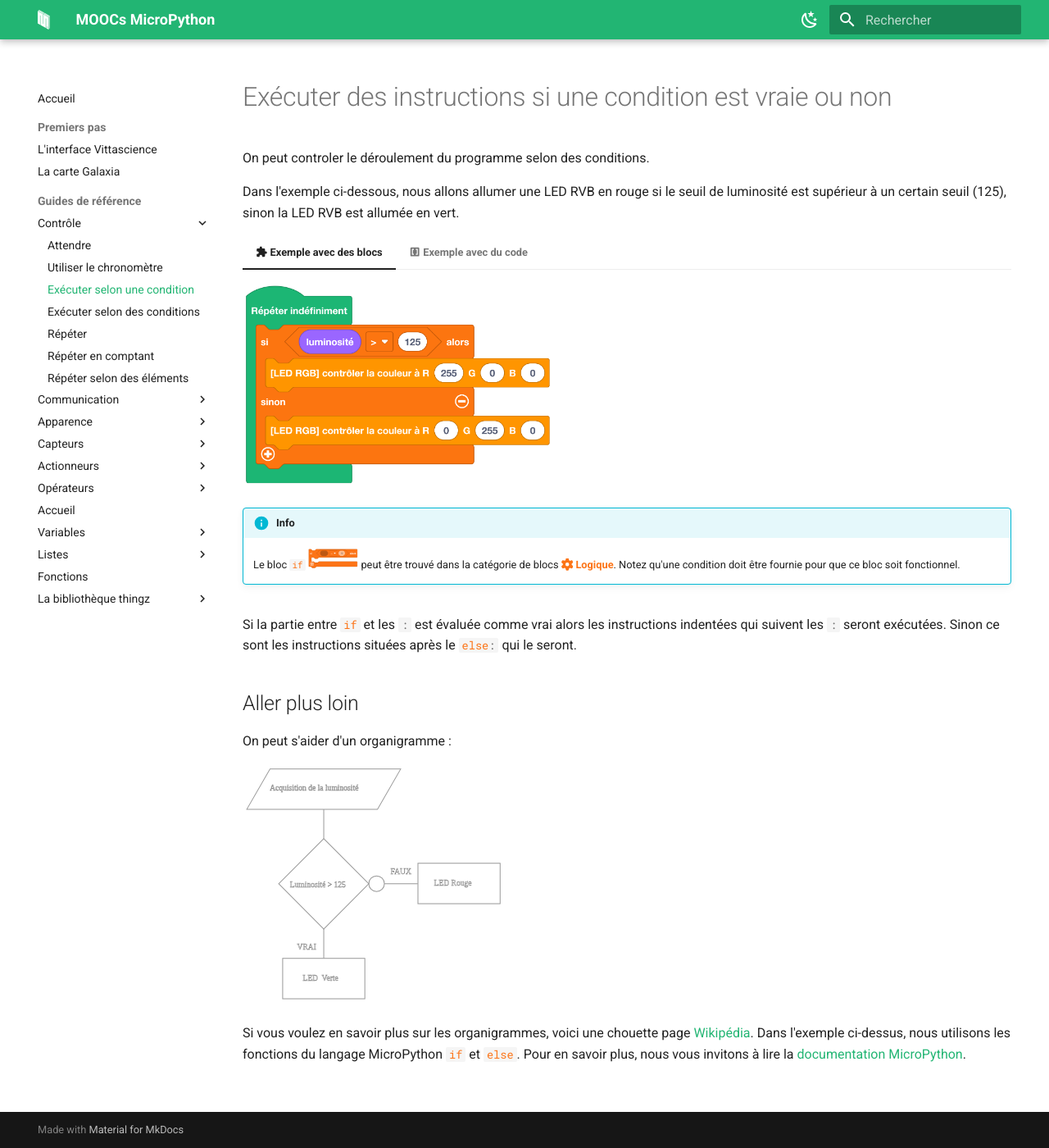
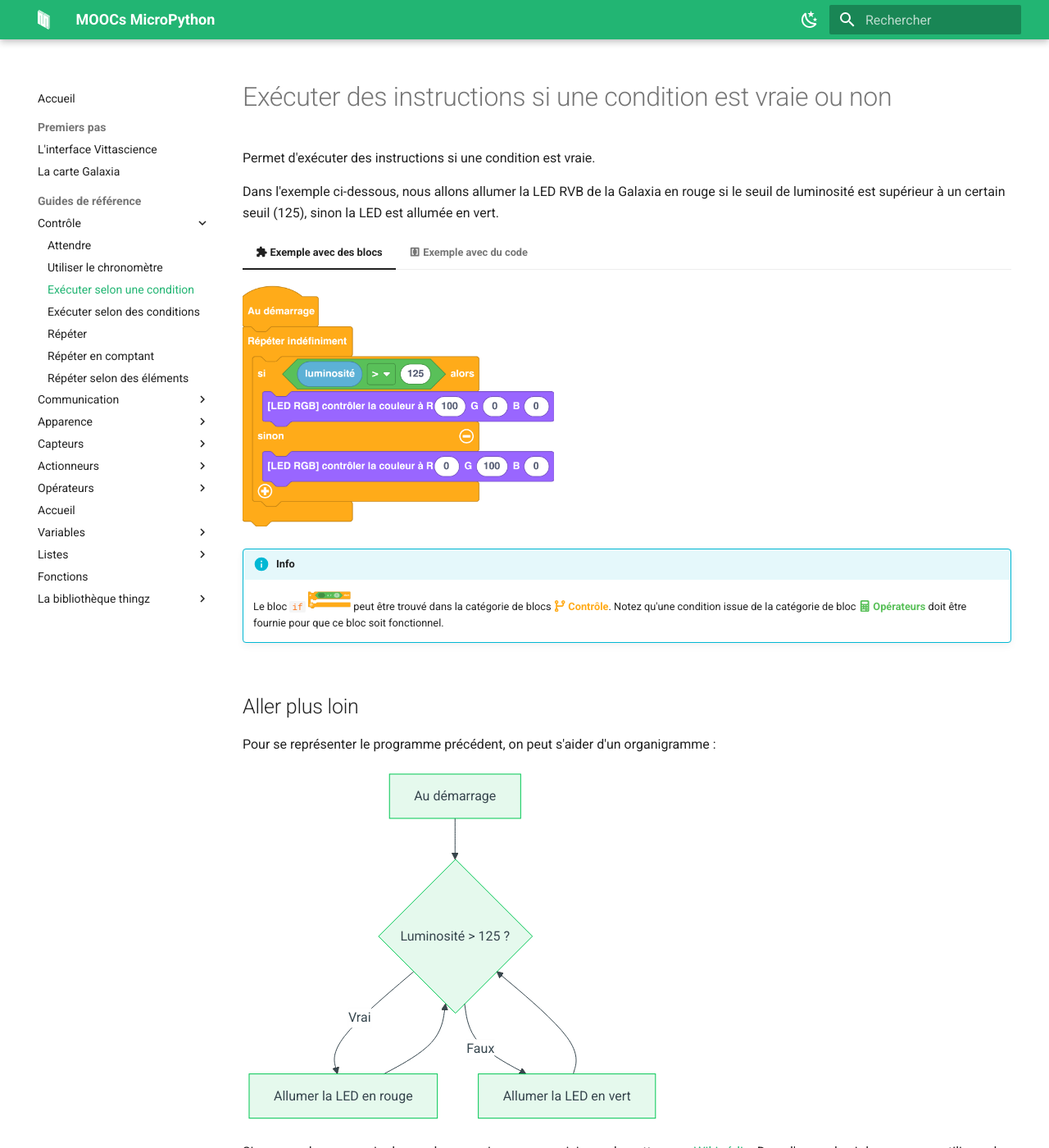
Before and after one commit to imt-atlantique/micropython_doc, an MkDocs documentation site: the page built from docs/controle/executer_des_instructions_selon_une_condition.md, in a window 1280 px wide and 1400 px high. Shown: the whole window at 82% size. Built offline with MkDocs 1.6.1 and Material for MkDocs 9.7.7, drawn with Linux system fonts in a browser that asks for light colours.

Commit message:
Aperçus d'écran Scratch partout !

````diff
--- a/docs/controle/executer_des_instructions_selon_une_condition.md
+++ b/docs/controle/executer_des_instructions_selon_une_condition.md
@@ -5,15 +5,15 @@ hide:
 
 # Exécuter des instructions si une condition est vraie ou non
 
-On peut controler le déroulement du programme selon des conditions.
+Permet d'exécuter des instructions si une condition est vraie.
 
-Dans l'exemple ci-dessous, nous allons allumer une LED RVB en rouge si le seuil de luminosité est supérieur à un certain seuil (125), sinon la LED RVB est allumée en vert.
+Dans l'exemple ci-dessous, nous allons allumer la LED RVB de la Galaxia en rouge si le seuil de luminosité est supérieur à un certain seuil (125), sinon la LED est allumée en vert.
 
 === ":material-puzzle: Exemple avec des blocs"
-    ![Bloc Si/Sinon](decisionnelle.png){: style="width:380px;"}
+    ![Bloc Si/Sinon](executer_des_instructions_selon_une_condition.png){: style="width:380px;"}
 
 	!!! info
-    	Le bloc `#!python if` ![Bloc if](if.png){: style="height:24px;"} peut être trouvé dans la catégorie de blocs [:fontawesome-solid-gear: Logique](#){: style="color: rgb(252,116,23); font-weight: bold;"}. Notez qu'une condition doit être fournie pour que ce bloc soit fonctionnel.
+    	Le bloc `#!python if` ![Bloc if](if.png){: style="height:24px;"} peut être trouvé dans la catégorie de blocs [:fontawesome-solid-code-branch: Contrôle](#){: style="color: rgb(255, 171, 25); font-weight: bold;"}. Notez qu'une condition issue de la catégorie de bloc [:fontawesome-solid-calculator: Opérateurs](#){: style="color: rgb(89, 192, 89); font-weight: bold;"} doit être fournie pour que ce bloc soit fonctionnel.
 
 === ":material-code-array: Exemple avec du code"
 
@@ -30,23 +30,20 @@ Dans l'exemple ci-dessous, nous allons allumer une LED RVB en rouge si le seuil
 			led.set_colors(0, 255, 0)
 	```
 
-	**Si** la partie entre `#!python if` et les `#!python :` est évaluée comme vrai
-
-	**alors** les instructions sur les lignes indentées qui suivent dessous seront exécutées.
-
-	**Sinon** ce sont les instructions situées après le `#!python else:` qui le seront.
-
-
-	Je rappelle que la tabulation fait partie de la structure dans python, que le bloc de code executé si le `#!python if` est vrai, comporte une tabulation par rapport au `#!python if` et que le `#!python else` ce retrouve tabulé au même niveau que le `#!python if`
-
-Si la partie entre `#!python if` et les `#!python :` est évaluée comme vrai alors les instructions indentées qui suivent les `#!python :` seront exécutées.	Sinon ce sont les instructions situées après le `#!python else:` qui le seront.
+	Si la partie entre `#!python if` et les `#!python :` est évaluée comme vrai alors les instructions indentées qui suivent les `#!python :` seront exécutées.	Sinon ce sont les instructions situées après le `#!python else:` qui le seront.
 
 
 ## Aller plus loin
+Pour se représenter le programme précédent, on peut s'aider d'un organigramme :
 
-On peut s'aider d'un organigramme :
-
-![mooc_ifelse](mooc.svg)
+``` mermaid
+graph TD
+  A[Au démarrage] --> B{Luminosité > 125 ?};
+  B -->|Vrai| C[Allumer la LED en rouge];
+  C --> B;
+  B -->|Faux| D[Allumer la LED en vert];
+  D --> B;
+```
 
 Si vous voulez en savoir plus sur les organigrammes, voici une chouette page [Wikipédia](https://fr.wikipedia.org/wiki/Organigramme_de_programmation).
 Dans l'exemple ci-dessus, nous utilisons les fonctions du langage MicroPython `#!python if` et `#!python else`. Pour en savoir plus, nous vous invitons à lire la [documentation MicroPython](https://www.micropython.fr/reference/02.mots_cles/if_elif_else/).
````
Also changed, not shown: docs/apparence/led_rgb/led_rgb.md (+6 -17 lines), docs/controle/executer_des_instructions_selon_des_conditions.md (+8 -8 lines), docs/apparence/led_rgb/led_rgb.png, docs/controle/decisionnelle.png (deleted), docs/controle/executer_des_instructions_selon_une_condition.png (added), docs/controle/if.png, docs/controle/mooc.svg (deleted), docs/controle/temps/attendre.png, docs/controle/temps/chronometre.png, 1 other file.
